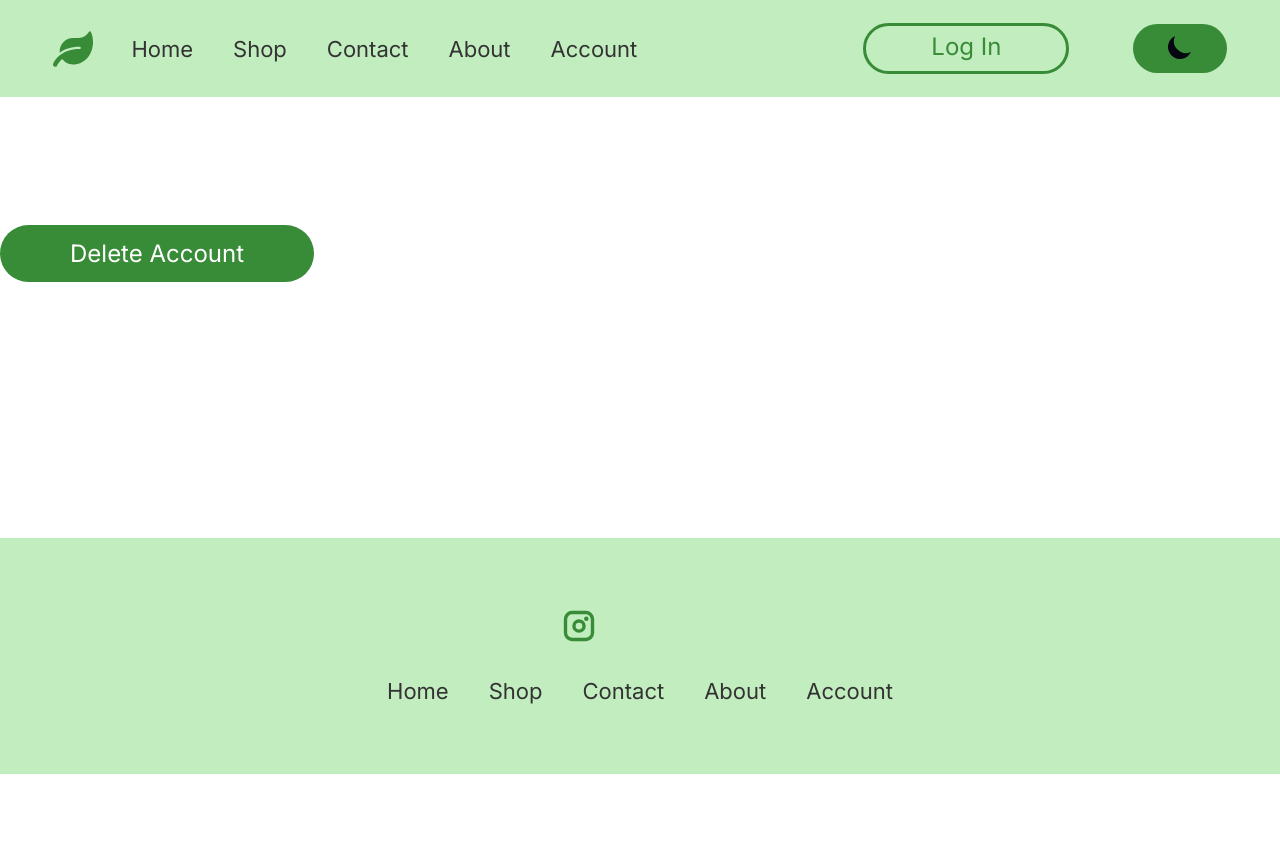
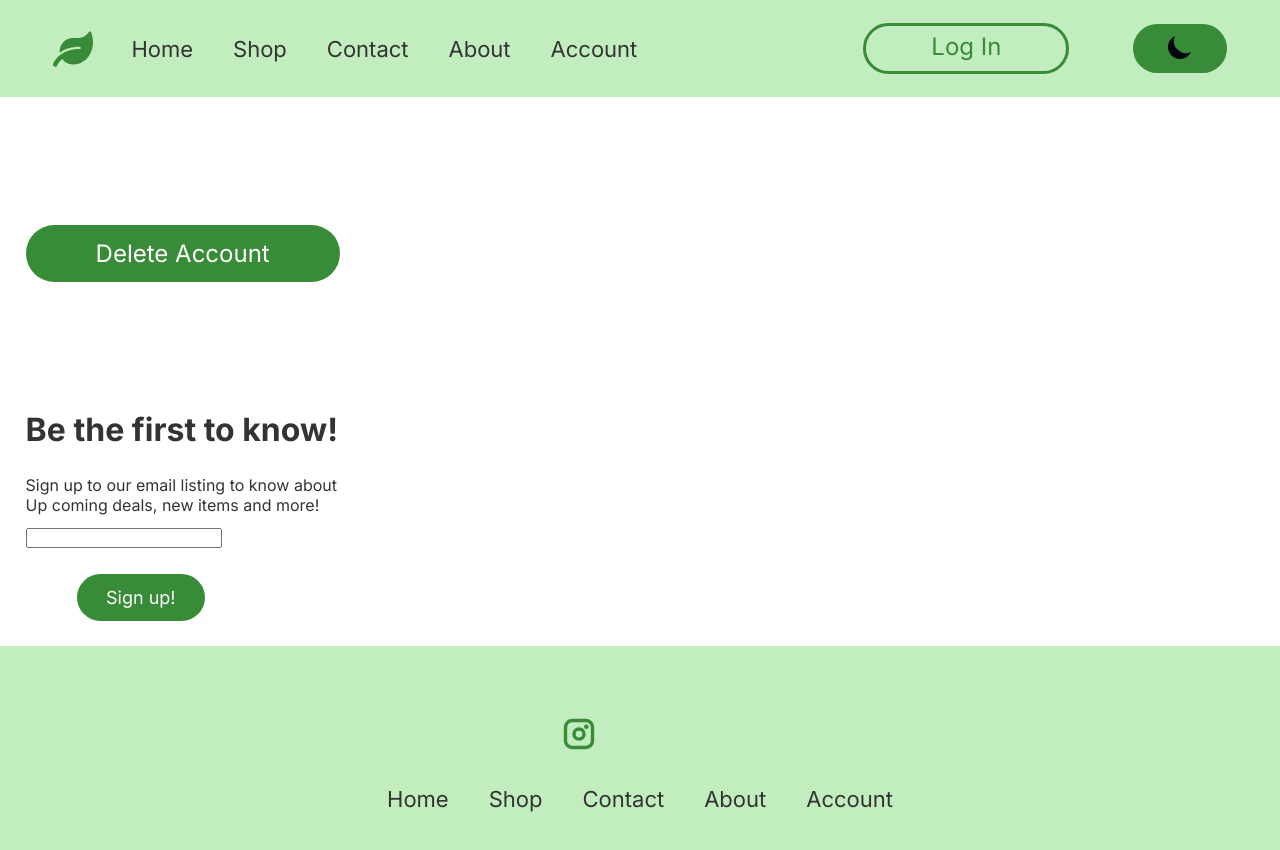
Before and after one commit to INFO-5139/INFO-5139, a React (Create React App) app: page /account in a window 1280 px wide. Shown: the top 850 px of the page. Before the commit the page ends 800 px from the top, so only its background shows below. Built offline with nearby package versions, Linux system fonts and the light colour scheme; no server answers; some icons are missing.

Commit message:
adding email sign up

```diff
--- a/package.json
+++ b/package.json
@@ -7,7 +7,7 @@
     "@emotion/react": "^11.10.6",
     "@emotion/styled": "^11.10.6",
     "@iconify/react": "^4.1.0",
-    "@mui/material": "^5.11.13",
+    "@mui/material": "^5.12.0",
     "@mui/styled-engine-sc": "^5.11.11",
     "@reduxjs/toolkit": "^1.9.2",
     "@testing-library/jest-dom": "^5.16.5",
--- a/src/pages/Account/account-styles.jsx
+++ b/src/pages/Account/account-styles.jsx
@@ -9,5 +9,37 @@ export const PrimaryButton = styled.button`
   font-size: 24px;
   cursor: pointer;
   margin-top: 10%;
-  margin-bottom: 20%;
+  margin-bottom: 10%;
+  margin-left: 2%;
 `;
+
+
+export const SubmitButton = styled.div`
+background-color: ${(props) => props.colors.solidButtonColor};
+border-radius: 25px;
+border: none;
+padding: 0.8rem 0 0.8rem 0;
+color: ${(props) => props.colors.solidButtonColorText};
+margin-left: 6vw;
+font-size: 18px;
+text-decoration: none;
+cursor: pointer;
+// margin-bottom: 120%;
+width: 10%;
+text-align: center;
+margin-top: 2vw;
+margin-bottom: 2vw;
+`;
+
+export const FormStyle = styled.div`
+color: ${(props) => props.colors.textColor};
+margin-left: 2vw;
+label {
+  display: block;
+  font-weight: bold;
+}
+p{
+  margin-top: 2vw;
+  margin-bottom: 1vw;
+}
+`;
--- a/src/pages/Account/account.jsx
+++ b/src/pages/Account/account.jsx
@@ -1,9 +1,11 @@
 import { auth } from './../../api/firebaseConfig';
-import { PrimaryButton } from './account-styles';
-import React, { useState } from 'react';
+import { PrimaryButton, SubmitButton, FormStyle } from './account-styles';
+import React, { useRef } from 'react';
+
 import { useSelector } from 'react-redux';
 const Account = () => {
   const themeColor = useSelector((state) => state.theme);
+  const form = useRef();
   const DeleteUser = () => {
     const user = auth.currentUser;
     user
@@ -17,15 +19,38 @@ const Account = () => {
         // ...
       });
   };
+
+  const signUp = () => {
+    console.log("Signed up for emails!")
+  }
+
   return (
-    <div>
+    <><div>
       <PrimaryButton
         colors={themeColor}
         onClick={DeleteUser}
       >
         Delete Account
       </PrimaryButton>
+      <FormStyle colors = {themeColor}>
+      <h1>Be the first to know!</h1>
+      <p>Sign up to our email listing to know about
+        <br></br>Up coming deals, new items and more!</p>
+      <form
+      ref={form}
+      onSubmit={signUp}
+    >
+
+        <input
+          type='text'
+          name='email' />
+      </form>
+      </FormStyle>
+      <SubmitButton
+        colors={themeColor}
+      >Sign up!</SubmitButton>
     </div>
+    </>
   );
 };
 
```
Also changed, not shown: 1 other file (tests, documents, lock files or other folders).
